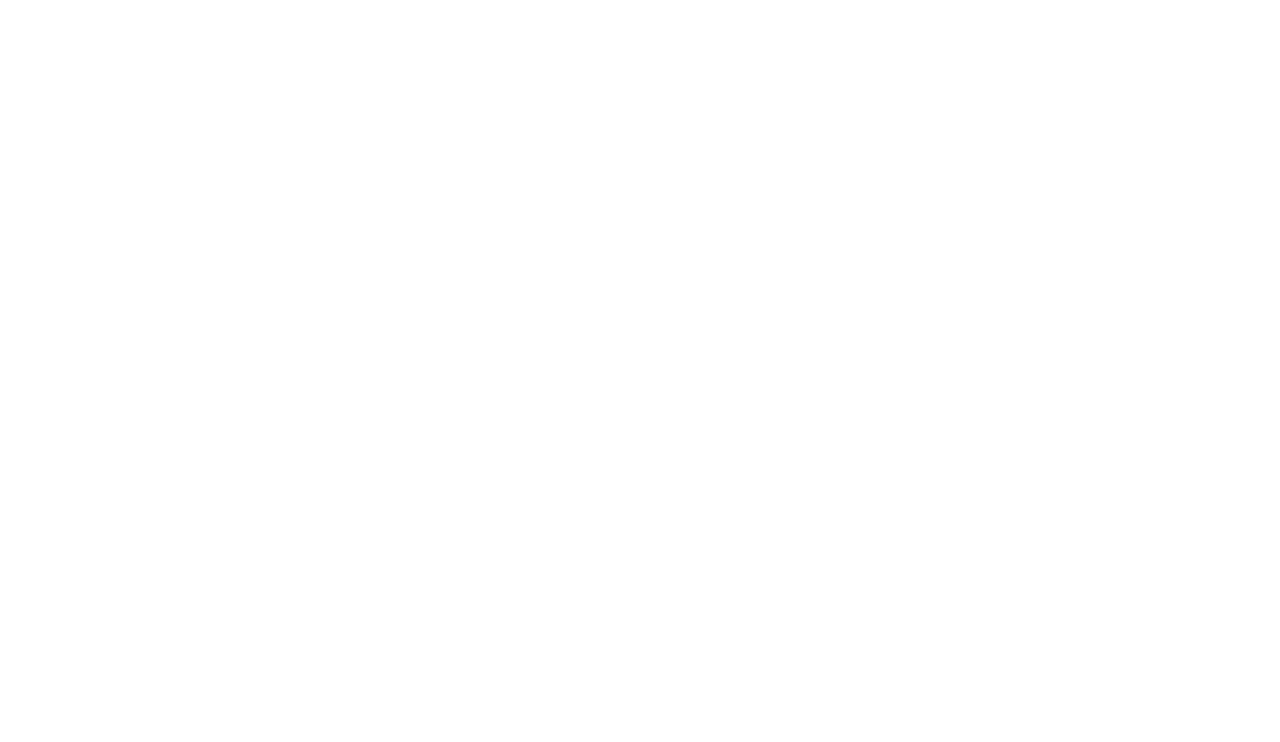
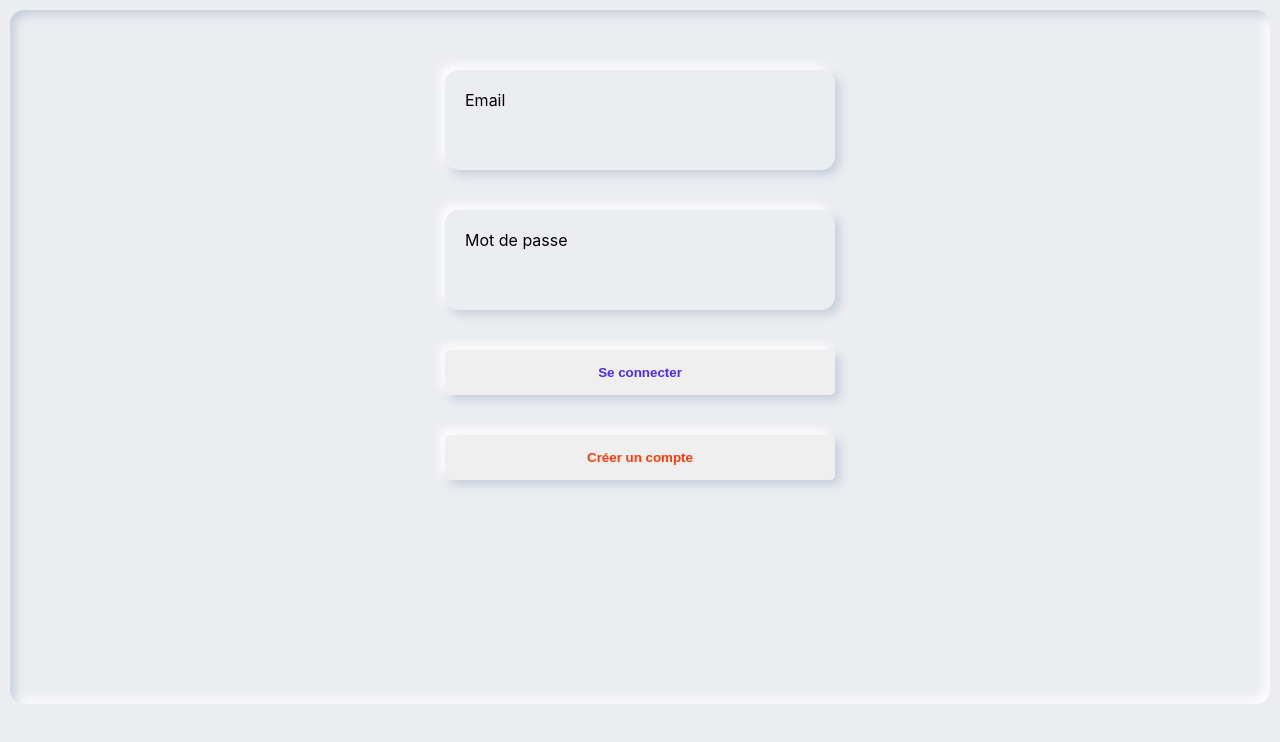
Before and after one commit to Peacepad/react-notes, a plain HTML site: page index.html in a window 1280 px wide. Drawn offline with Linux system fonts and the light colour scheme; the site is published under a folder, as on GitHub Pages, so addresses that start at the root find nothing.

Commit message:
Update index.html

```diff
--- a/index.html
+++ b/index.html
@@ -1 +1,7 @@
-<!doctype html><html lang="fr"><head><meta charset="utf-8"/><link rel="icon" href="/favicon.ico"/><meta name="viewport" content="width=device-width,initial-scale=1"/><meta name="theme-color" content="#000000"/><meta name="description" content="Application Notes utilisant React"/><link rel="apple-touch-icon" href="/logo192.png"/><title>Notes App</title><script defer="defer" src="/static/js/main.40a80033.js"></script><link href="/static/css/main.f6571f50.css" rel="stylesheet"></head><body><noscript>You need to enable JavaScript to run this app.</noscript><div id="root"></div></body></html>
+<!doctype html>
+<html lang="fr"><head><meta charset="utf-8"/>
+  <link rel="icon" href="./favicon.ico"/><meta name="viewport" content="width=device-width,initial-scale=1"/>
+  <meta name="theme-color" content="#000000"/><meta name="description" content="Application Notes utilisant React"/>
+  <link rel="apple-touch-icon" href="./logo192.png"/><title>Notes App</title><script defer="defer" src="./static/js/main.40a80033.js"></script>
+  <link href="./static/css/main.f6571f50.css" rel="stylesheet"></head><body><noscript>You need to enable JavaScript to run this app.</noscript>
+  <div id="root"></div></body></html>
```
